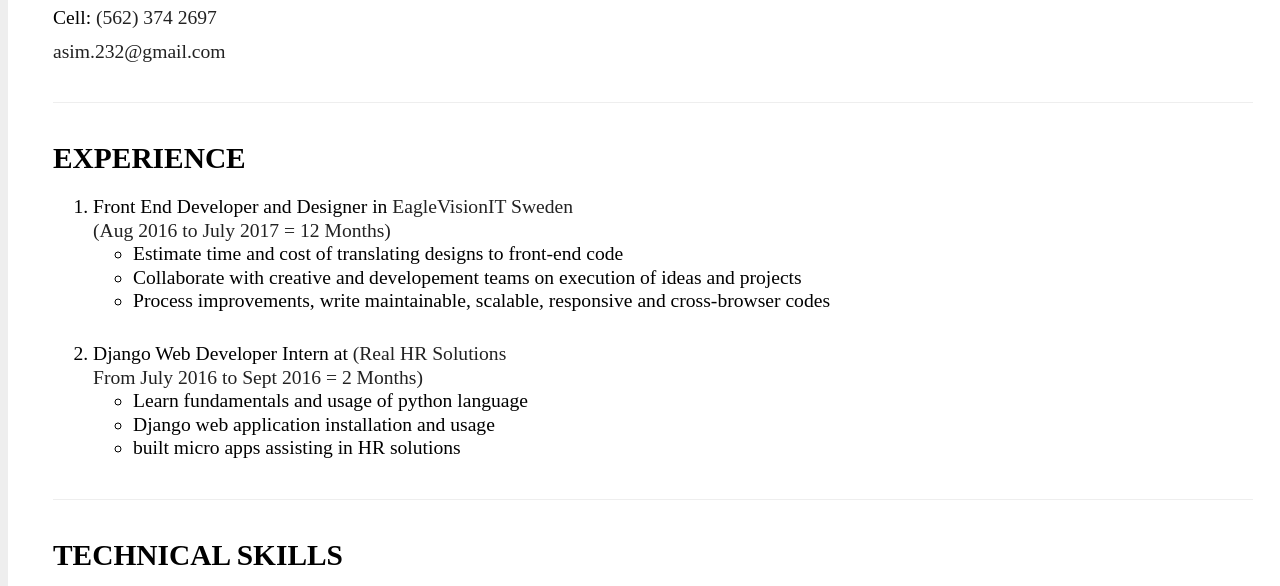
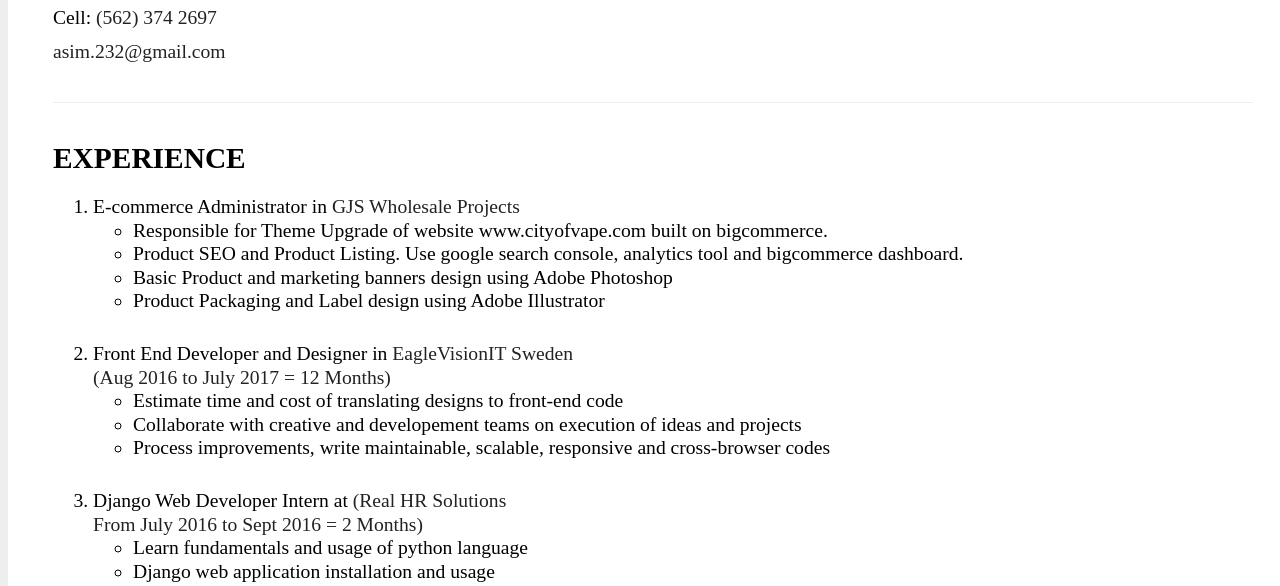
Before and after one commit to asimsubedi/asimsubedi.github.io, a website: page index.html in a window 1280 px wide. Shown: the part 210-796 px from the top of the page. Drawn offline with Linux system fonts and the light colour scheme.

Commit message:
update in experience and portfolio

```diff
--- a/index.html
+++ b/index.html
@@ -21,6 +21,14 @@
 		<section class="resume-experience">
 			<h2>Experience</h2>
 			<ol>
+				<li>E-commerce Administrator in <a href="htts://cityofvape.com/" target="_blank">GJS Wholesale Projects</a>
+					<ul class="tasks-involved">
+						<li>Responsible for Theme Upgrade of website www.cityofvape.com built on bigcommerce.</li>
+						<li>Product SEO and Product Listing. Use google search console, analytics tool and bigcommerce dashboard.</li>
+						<li>Basic Product and marketing banners design using Adobe Photoshop</li>
+						<li>Product Packaging and Label design using Adobe Illustrator</li>
+					</ul>
+				</li>
 				<li>Front End Developer and Designer in <a href="http://eaglevisionit.com/" target="_blank">EagleVisionIT Sweden</a> <br/><span class="experience-style">(Aug 2016 to July 2017 = 12 Months)</span><br/>
 				<ul class="tasks-involved">
 					<li>Estimate time and cost of translating designs to front-end code</li>
@@ -91,6 +99,11 @@
 				</li>
 
 				<li>
+					<strong><a href="http://www.nylegends.se/" target="_blank">Ny Legends Sweden</a></strong><br/>
+					<span>Webstie for Sports Bar built on wordpress.</span>
+				</li>
+
+				<li>
 					... &amp; many more.
 				</li>
 			</ol>
```
